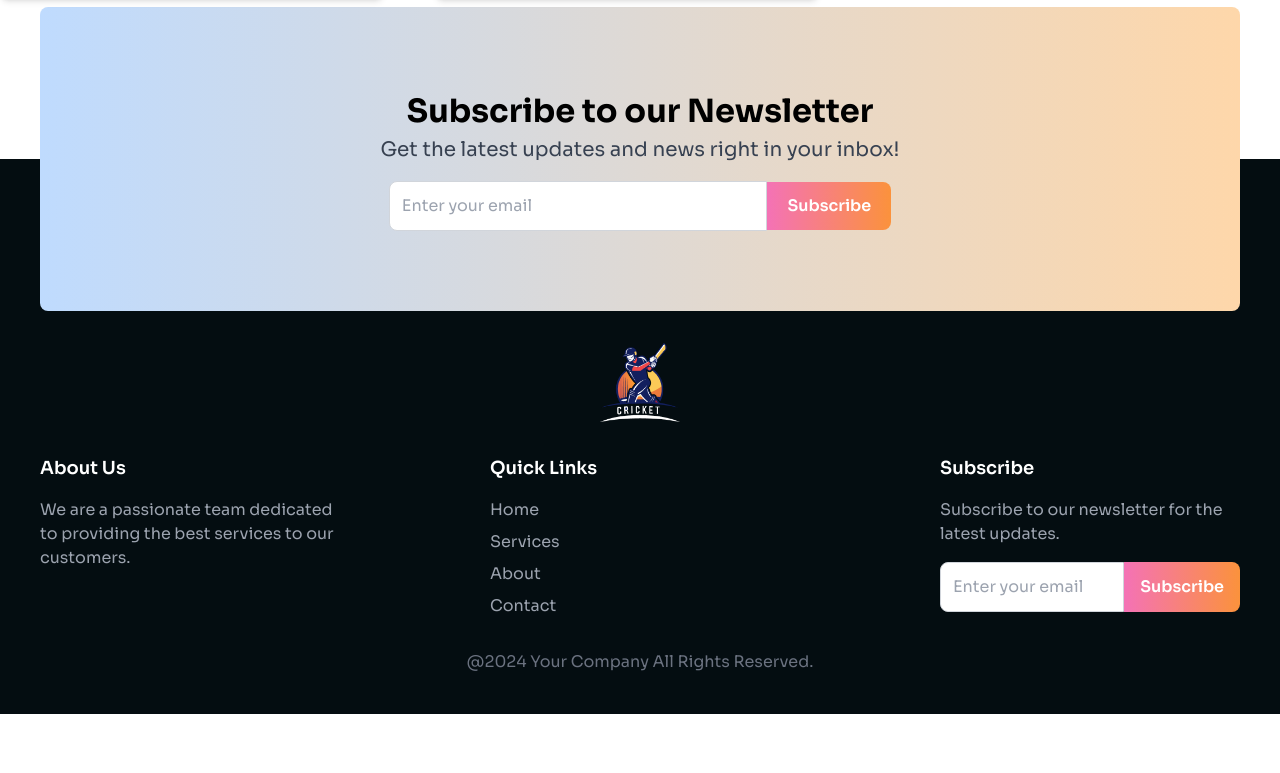
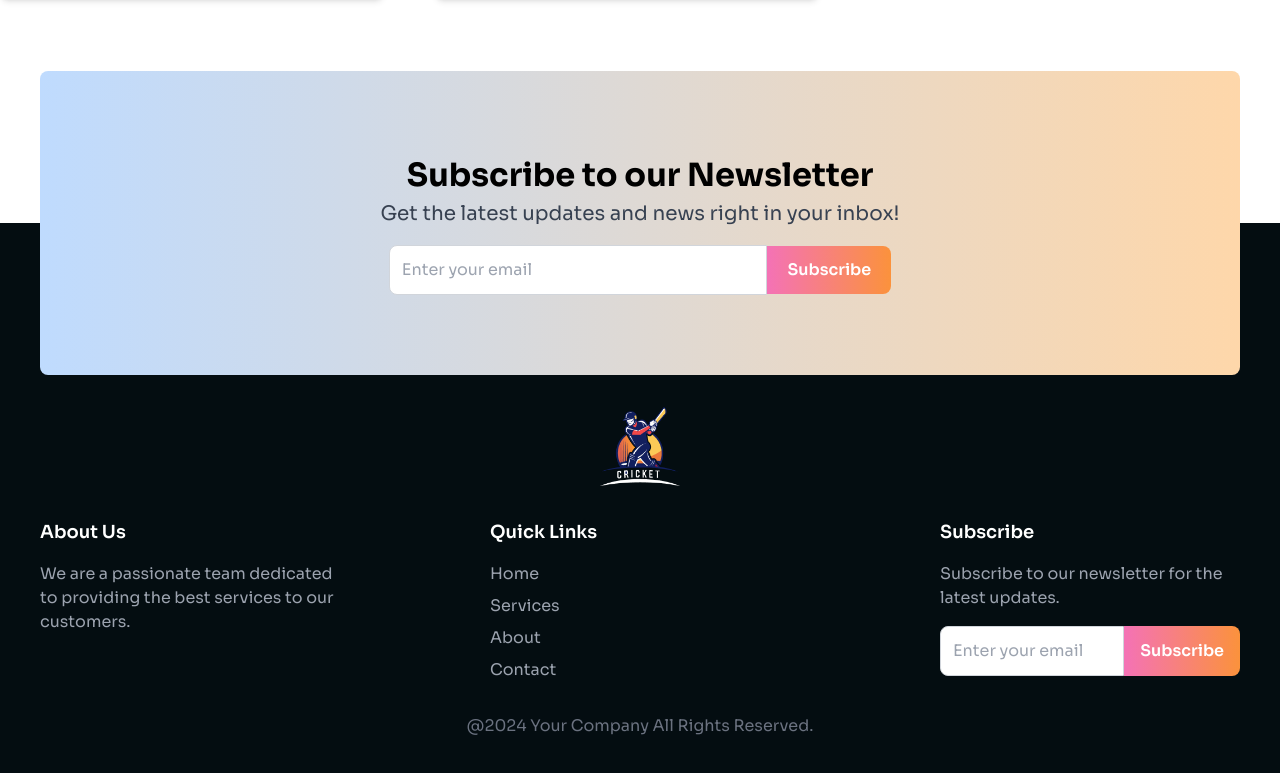
Before and after one commit to mozaddedalfeshani/bplDream11, a React (Vite) app: page / in a window 1280 px wide. Shown: the part 1951-2724 px from the top of the page. Before the commit the page ends 2665 px from the top, so only its background shows below. Built offline with nearby package versions, Linux system fonts and the light colour scheme.

Commit message:
More Apearance update

```diff
--- a/src/components/Header/NavBar.jsx
+++ b/src/components/Header/NavBar.jsx
@@ -1,10 +1,11 @@
 import coin from "../../assets/coin.png";
+import logo from "../../assets/logo.png";
 export default function NavBar({ money }) {
   return (
     <div className=" mb-2 ">
       <div className="navbar bg-base-100 p-3 container mx-auto">
         <div className="flex-1">
-          <img src="src\assets\logo.png" className="h-[72px] w-[73.16px]" />
+          <img src={logo} className="h-[72px] w-[73.16px]" />
         </div>
 
         <div className="flex-none">
--- a/src/components/footer/Footer.jsx
+++ b/src/components/footer/Footer.jsx
@@ -2,7 +2,7 @@
 
 export default function Footer() {
   return (
-    <div className="bg-[#040D11] text-white p-10 mt-40">
+    <div className="bg-[#040D11] text-white p-10 mt-56">
       <div className="container mx-auto">
         {/* Newsletter Section */}
         <div className="bg-gradient-to-r from-blue-200 to-orange-200 rounded-lg p-8 mb-8 text-center -mt-48 py-20">
--- a/src/components/hero/Hero.jsx
+++ b/src/components/hero/Hero.jsx
@@ -1,5 +1,6 @@
 import { ToastContainer, toast } from "react-toastify";
 import "react-toastify/dist/ReactToastify.css";
+import banner from "../../assets/banner-main.png";
 
 export default function Hero({ addMoney }) {
   const handleClaimCredit = () => {
@@ -27,7 +28,7 @@
       <div className="hero-content text-center">
         <div className="max-w-2xl flex flex-col items-center justify-center">
           <img
-            src="src/assets/banner-main.png"
+            src={banner}
             alt="Cricket Icon"
             className="w-[248px] mx-auto mb-4"
           />
```
Also changed, not shown: src/assets/playerinfo.json (line endings or trailing spaces), src/components/main/PlayerToggle.jsx (line endings or trailing spaces), src/components/player/PlayerCard.jsx (line endings or trailing spaces), src/components/player/Players.jsx (line endings or trailing spaces), src/components/player/SelectedPlayers.jsx (line endings or trailing spaces).
